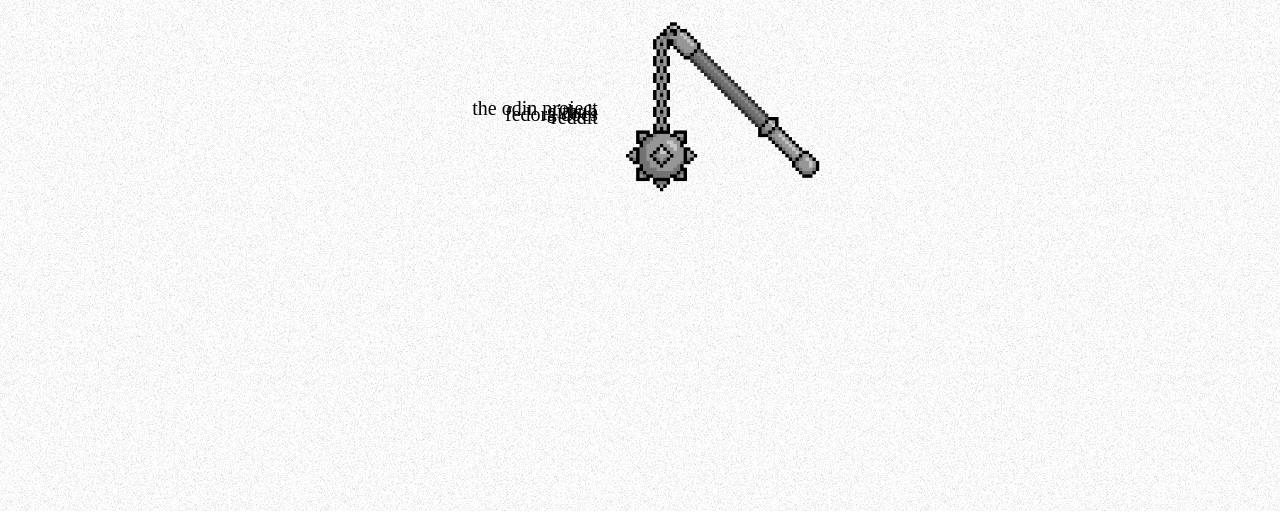
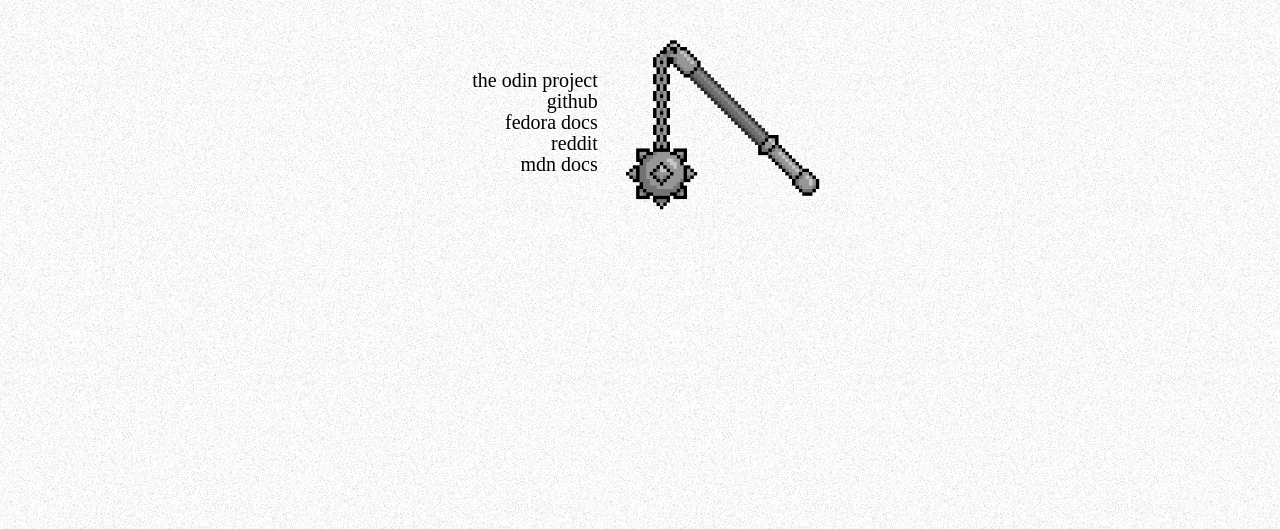
Before and after one commit to erkhausneck/start-page, a plain HTML site: page index.html in a window 1280 px wide. Shown: the part 289-818 px from the top of the page. Drawn offline with Linux system fonts and the light colour scheme; a web font is replaced by a local one.

Commit message:
Add mozilla docs and fix link overlap

```diff
--- a/index.html
+++ b/index.html
@@ -21,6 +21,7 @@
                 <li><a href="https://github.com/">github</a></li>
                 <li><a href="https://docs.fedoraproject.org/en-US/docs/">fedora docs</a></li>
                 <li><a href="https://www.reddit.com/r/theodinproject/">reddit</a></li>
+                <li><a href="https://developer.mozilla.org/en-US/">mdn docs</a></li>
             </ul>
             <img src="flail.png" id="something">
         </div>
--- a/styles.css
+++ b/styles.css
@@ -39,7 +39,7 @@ h1 {
 }
 
 #menu {
-    margin-top: 0;
+    margin-top: 2px;
     list-style: none;
     text-align: right;
 }
@@ -53,7 +53,7 @@ h1 {
 
 }
 li {
-    margin-bottom: -20px;
+    margin-bottom: 0;
 }
 
 a:link, a:active, a:hover, a:visited {
@@ -65,3 +65,8 @@ a:link, a:active, a:hover, a:visited {
 a:hover {
     color: #444444;
 }
+
+a {
+    display: inline-block;
+    line-height: 1em;
+}
```
